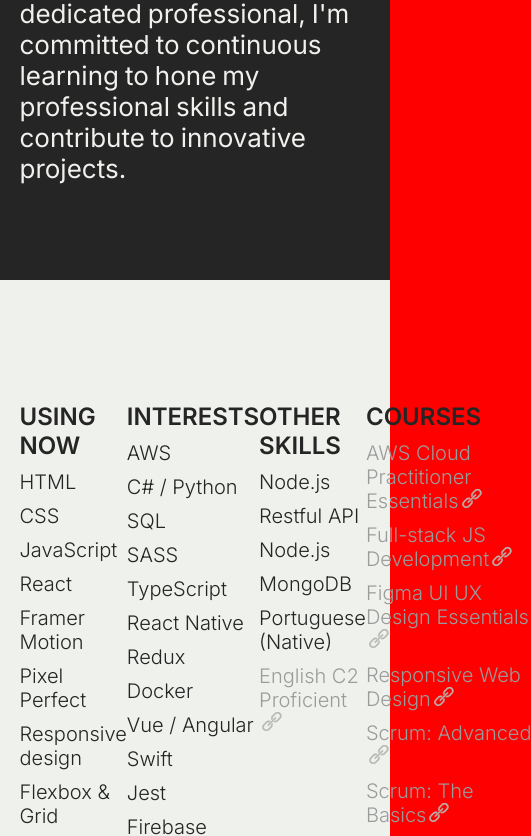
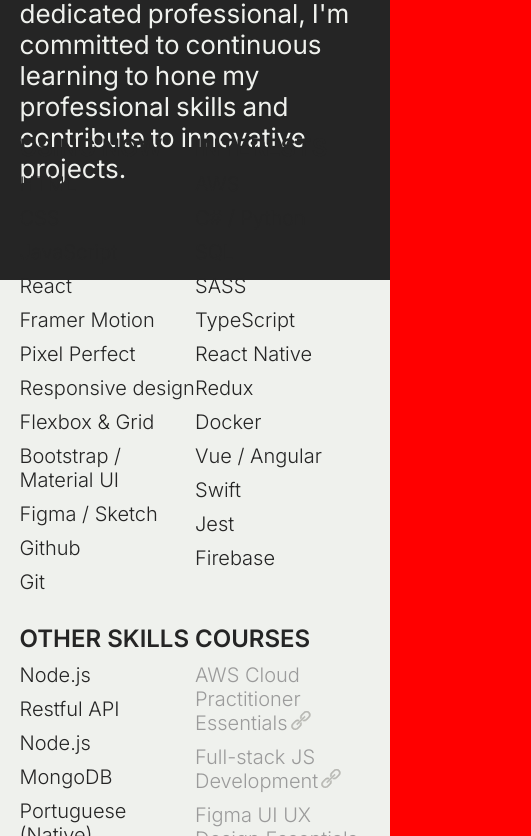
Before and after one commit to t-minini/my-website-v3, a React (Create React App) app: page / in a window 390 px wide. Shown: the part 1408-2244 px from the top of the page, 531 px wide, since content can reach past the window. Built offline with nearby package versions, Linux system fonts and the light colour scheme; a web font is replaced by a local one.

Commit message:
media queries started

```diff
--- a/src/components/skills/Skills.module.css
+++ b/src/components/skills/Skills.module.css
@@ -5,7 +5,6 @@
   padding: 5%;
   display: flex;
   align-items: center;
-  /* background-color: green; */
 }
 
 .skills__ul {
@@ -13,7 +12,6 @@
   height: fit-content;
   display: flex;
   justify-content: space-between;
-  /* background-color: red; */
 }
 
 .skills__ul ul {
@@ -62,7 +60,45 @@
 
 /* iPad Air 820 x 1180  */
 @media only screen and (max-width: 820px) {
-  /* not needed */
+  .skills {
+    flex-direction: column-reverse;
+  }
+  .skills__ul {
+    display: grid;
+    grid-template-columns: repeat(2, 1fr);
+    grid-template-rows: repeat(2, 1fr);
+  }
+  .skills__ul ul:first-child {
+    grid-row-start: 1;
+    grid-column-start: 1;
+    grid-row-end: 2;
+    grid-column-end: 2;
+    padding-bottom: 2rem;
+    /* background-color: red; */
+  }
+  .skills__ul ul:nth-child(2) {
+    grid-row-start: 1;
+    grid-column-start: 2;
+    grid-row-end: 2;
+    grid-column-end: 3;
+    /* background-color: green; */
+  }
+  .skills__ul ul:nth-child(3) {
+    grid-row-start: 2;
+    grid-column-start: 1;
+    grid-row-end: 3;
+    grid-column-end: 2;
+    height: min-content;
+    /* background-color: yellow; */
+  }
+  .skills__ul ul:nth-child(4) {
+    grid-row-start: 2;
+    grid-column-start: 2;
+    grid-row-end: 3;
+    grid-column-end: 3;
+    height: min-content;
+    /* background-color: purple; */
+  }
 }
 
 /* iPad Air 1180 x 820 (portrait)  */
@@ -72,12 +108,10 @@
 
 /* iPhone 11 Pro Max / XR 414 x 896  */
 @media only screen and (max-width: 414px) {
-
 }
 
 /* iPhone 11 Pro Max / XR 896 x 414 (portrait) */
 @media only screen and (min-width: 805px) and (max-width: 896px) and (orientation: landscape) {
-
 }
 
 /* iPhone 13 Pro 390 x 844  */
@@ -87,10 +121,8 @@
 
 /* iPhone SE 375 x 667  */
 @media only screen and (max-width: 375px) {
-
 }
 
 /* iPhone SE 667 x 375 (portrait) */
 @media only screen and (min-width: 667px) and (max-width: 667px) and (orientation: landscape) {
-
 }
```
